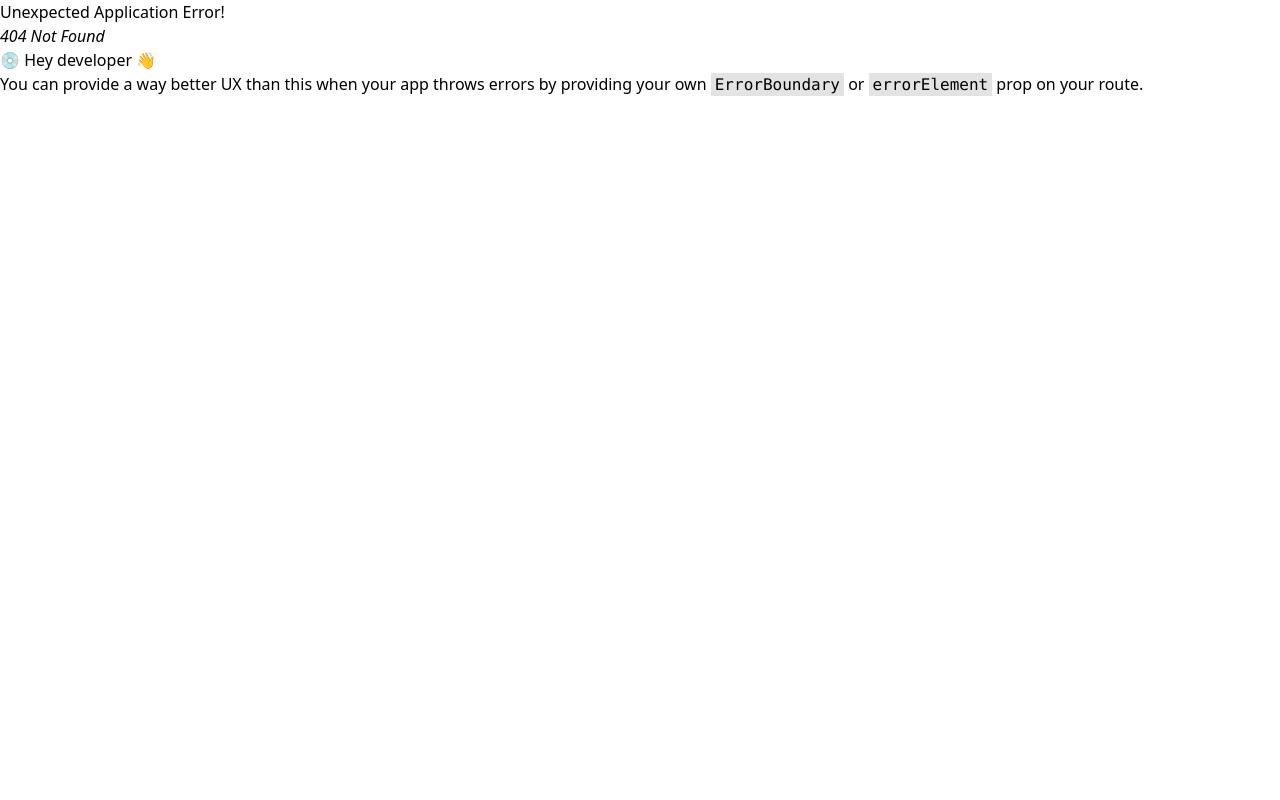
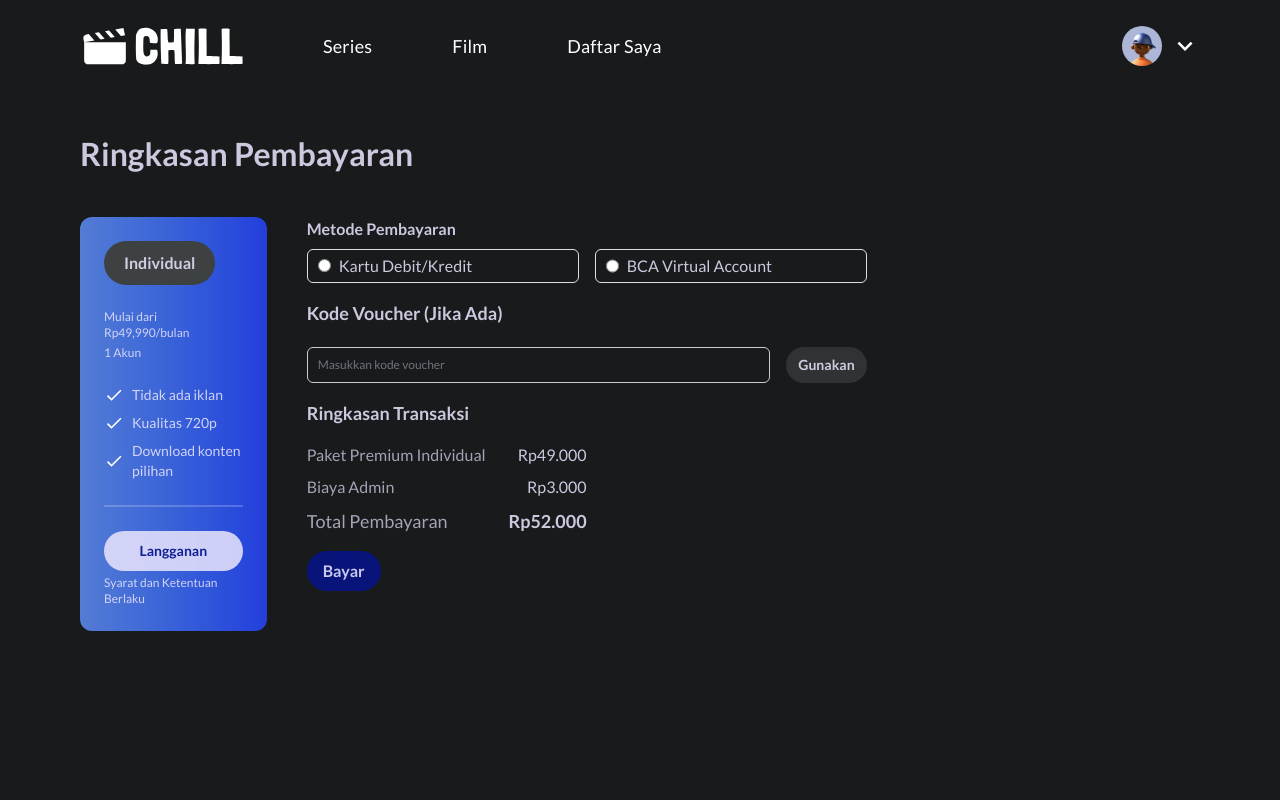
Before and after one commit to rizqyazhar/chillStreaming-missionAdFe1, a React (Vite) app: page /detail-purchase in a window 1280 px wide. Before the commit this address had no page. Shown: the top 800 px of the page. Built offline with nearby package versions, Linux system fonts and the light colour scheme.

Commit message:
add detail purchase page

```diff
--- a/src/App.jsx
+++ b/src/App.jsx
@@ -9,6 +9,7 @@ import ProfilePage from "./pages/ProfilePage";
 import MembershipPage from "./pages/MembershipPage";
 import PurchasePage from "./pages/PurchasePage";
 import HomeLayout from "./layouts/HomeLayout";
+import PurchaseContent from "./fragments/membership/PurchaseContent";
 
 const App = () => {
   const router = createBrowserRouter([
@@ -33,6 +34,7 @@ const App = () => {
         { path: "/profile", element: <ProfilePage /> },
         { path: "/membership", element: <MembershipPage /> },
         { path: "/purchase", element: <PurchasePage /> },
+        { path: "/detail-purchase", element: <PurchaseContent /> },
       ],
     },
   ]);
--- a/src/elements/PackageCard.jsx
+++ b/src/elements/PackageCard.jsx
@@ -1,3 +1,5 @@
+import { Link } from "react-router-dom";
+
 const PackageCard = ({
   packageTitle,
   packagePrice,
@@ -32,10 +34,11 @@ const PackageCard = ({
       </div>
       <div className='border border-outlineBorder'></div>
       <div className='flex flex-col items-center gap-1'>
-        <button
+        <Link
+          to='/detail-purchase'
           className={`${buttonWidth} flex items-center rounded-full justify-center px-[26px] py-2.5 bg-light-primary text-primary-300 font-bold text-sm cursor-pointer`}>
           Langganan
-        </button>
+        </Link>
         <p className='text-light-primary font-normal text-xs'>
           Syarat dan Ketentuan Berlaku
         </p>
--- a/src/fragments/membership/PurchaseContent.jsx
+++ b/src/fragments/membership/PurchaseContent.jsx
@@ -2,6 +2,7 @@ import { useState } from "react";
 import PackageCard from "../../elements/PackageCard";
 import PurchaseTutorial from "../../elements/PurchaseTutorial";
 import PurchaseCountDown from "../../elements/PurchaseCountDown";
+import Content from "../Content";
 
 const PurchaseContent = () => {
   const [purchaseClick, setPurchaseClick] = useState(false);
@@ -10,12 +11,13 @@ const PurchaseContent = () => {
   };
 
   return (
+    <Content>
       <section className='flex flex-col gap-5 md:gap-10 p-10 lg:px-20 font-lato text-light-primary'>
         {purchaseClick && <PurchaseCountDown />}
         <h3 className='font-bold text-xl md:text-[32px] cursor-default'>
           Ringkasan Pembayaran
         </h3>
-      <div className='flex flex-col lg:flex-row gap-5'>
+        <div className='flex flex-col lg:flex-row gap-10'>
           <PackageCard
             packageTitle='Individual'
             packagePrice='49,990'
@@ -81,7 +83,8 @@ const PurchaseContent = () => {
                   <span className='text-light-primary'>Rp49.000</span>
                 </p>
                 <p className='flex justify-between'>
-                Biaya Admin <span className='text-light-primary'>Rp3.000</span>
+                  Biaya Admin{" "}
+                  <span className='text-light-primary'>Rp3.000</span>
                 </p>
                 <p className='flex justify-between text-sm lg:text-lg'>
                   Total Pembayaran
@@ -96,12 +99,13 @@ const PurchaseContent = () => {
             <button
               type='button'
               onClick={handleClick}
-            className='place-self-start bg-primary-400 rounded-full px-4 py-2 text-sm lg:text-base font-bold'>
+              className='place-self-start bg-primary-400 rounded-full px-4 py-2 text-sm lg:text-base font-bold cursor-pointer'>
               Bayar
             </button>
           </form>
         </div>
       </section>
+    </Content>
   );
 };
 
--- a/src/pages/LoginPage.jsx
+++ b/src/pages/LoginPage.jsx
@@ -32,7 +32,7 @@ const LoginPage = () => {
             </Link>
           </p>
           <p className='text-white text-[10px] md:text-base cursor-pointer'>
-            <Link to='register'>Lupa kata sandi?</Link>
+            <Link to='/register'>Lupa kata sandi?</Link>
           </p>
         </div>
       </InputFields>
```
Lines whose indentation alone changed are shown as unchanged.
